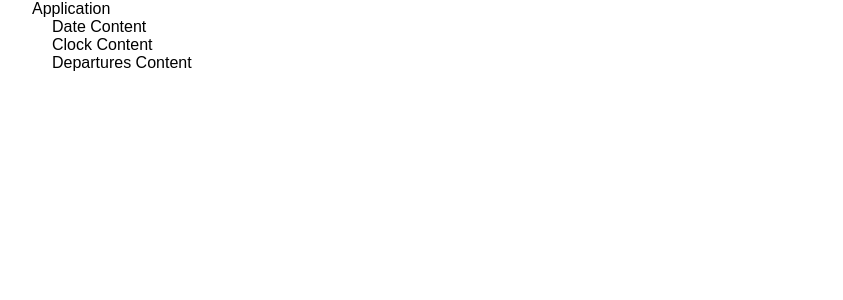
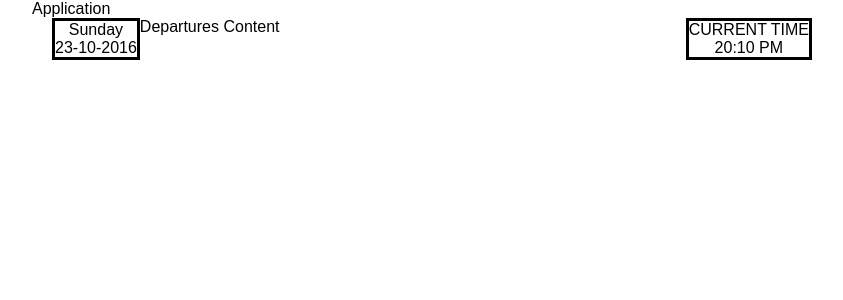
Before and after one commit to DannyCrews/train-departure-board, a React (Create React App) app: page / in a window 1280 px wide. Shown: the top 300 px of the page, without its empty margins (208-1051 px from the left). Built offline with nearby package versions, Linux system fonts and the light colour scheme.

Commit message:
Display static date and clock components

```diff
--- /dev/null
+++ b/src/Clock.css
@@ -0,0 +1,5 @@
+.clock {
+  border: solid black;
+  float: right;
+  text-align: center;
+}
--- /dev/null
+++ b/src/DateDisplay.css
@@ -0,0 +1,5 @@
+.date {
+  border: solid black;
+  float: left;
+  text-align: center;
+}
--- a/src/components/Clock.jsx
+++ b/src/components/Clock.jsx
@@ -1,12 +1,17 @@
 import React, { Component } from 'react';
+import Moment from 'moment';
+
+import '../Clock.css';
 
 class Clock extends Component {
 
-  render() {
+render() {
+    var date = Moment().format('HH:MM A')
     return (
-      <div className="Clock">
-        Clock Content
-      </div>
+    <div className='clock'>
+      <div>CURRENT TIME</div>
+      <div>{date}</div>
+    </div>
     );
   }
 
--- a/src/components/Date.jsx
+++ /dev/null
@@ -1,16 +0,0 @@
-import React, { Component } from 'react';
-
-class Date extends Component {
-
-  render() {
-    return (
-      <div className="Date">
-        Date Content
-      </div>
-    );
-  }
-
-}
-
-
-export default Date;
--- /dev/null
+++ b/src/components/DateDisplay.jsx
@@ -0,0 +1,22 @@
+import React, { Component } from 'react';
+import Moment from 'moment';
+
+import '../DateDisplay.css';
+
+class DateDisplay extends Component {
+
+render() {
+    var day = Moment().format('dddd')
+    var date = Moment().format('D-M-YYYY')
+    return (
+    <div className="date">
+      <div>{day}</div>
+      <div>{date}</div>
+    </div>
+    );
+  }
+
+}
+
+
+export default DateDisplay;
--- a/src/components/StatusBoard.jsx
+++ b/src/components/StatusBoard.jsx
@@ -1,6 +1,6 @@
 import React, { Component } from 'react';
 
-import Date from './Date';
+import DateDisplay from './DateDisplay';
 import Clock from './Clock';
 import Departures from './Departures';
 
@@ -9,7 +9,7 @@ class StatusBoard extends Component {
   render() {
     return (
       <div className="App">
-        <Date />
+        <DateDisplay />
         <Clock />
         <Departures />
       </div>
```
